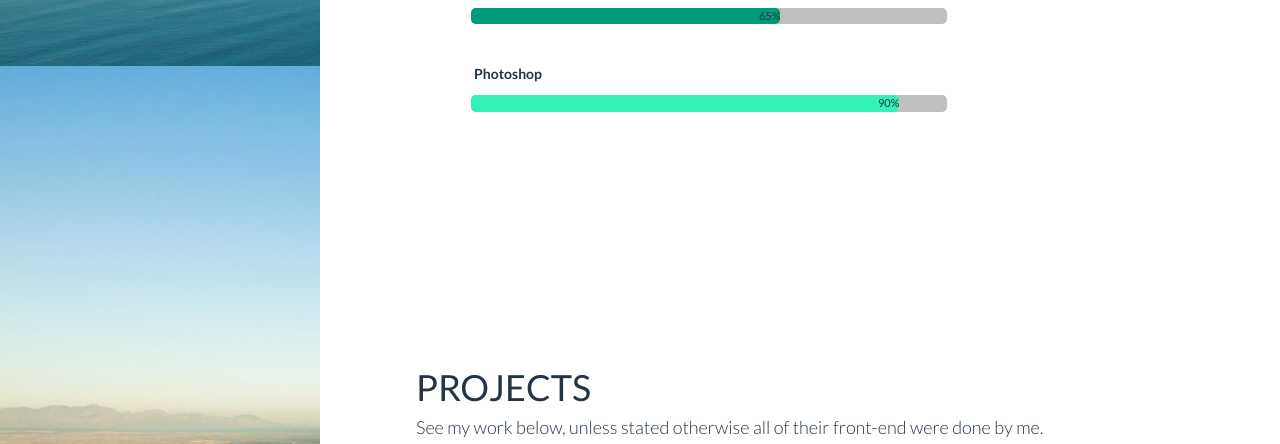
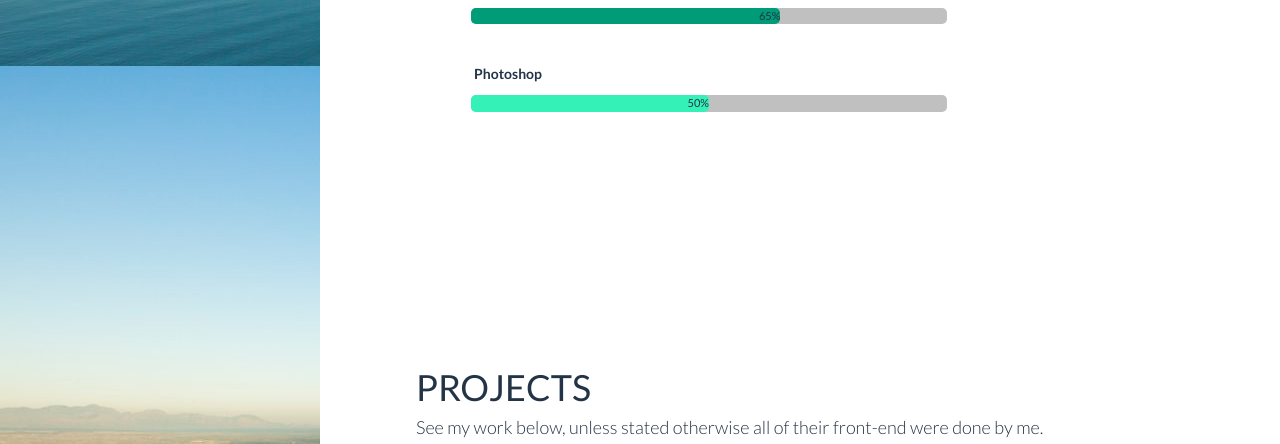
Before and after one commit to LuyoloLuja/my-portfolio, a plain HTML site: page index.html in a window 1280 px wide. Shown: the part 1272-1716 px from the top of the page. Drawn offline with Linux system fonts and the light colour scheme.

```diff
--- a/css/mobilefriendly.css
+++ b/css/mobilefriendly.css
@@ -10,6 +10,9 @@
         font-size: 10px;
         padding: 1%;
         margin-bottom: 1em;
+    }
+    .aside img {
+        width: 100px;
     }
     .main-content {
         padding: 0;
--- a/css/stylesheet.css
+++ b/css/stylesheet.css
@@ -44,7 +44,6 @@ h1, h2, h3, h4 {
     border:  5px solid #fff;
     -webkit-box-shadow: 0 0 10px #000;
     box-shadow: 0 0 10px #000;
-
 }
 .aside ul {
     list-style-type: none;
@@ -159,7 +158,7 @@ h1, h2, h3, h4 {
 .skills .skills-content .section-title .bars #photoshop {
     border-radius: 5px;
     background-color: #34f1b8;
-    width: 90%;
+    width: 50%;
     text-align: right;
 }
 
--- a/index.html
+++ b/index.html
@@ -100,7 +100,7 @@
 
                             <p>Photoshop</p>
                             <div class="skill-bar">
-                            <div id="photoshop">90%</div>
+                            <div id="photoshop">50%</div>
                         </div>
                     </div>
                 </div>
```
